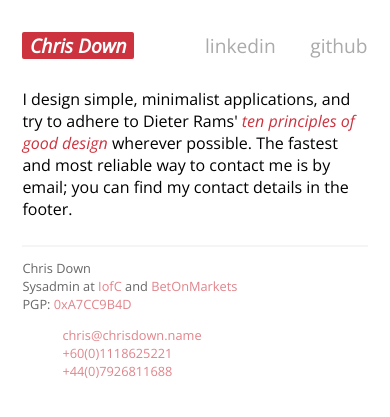
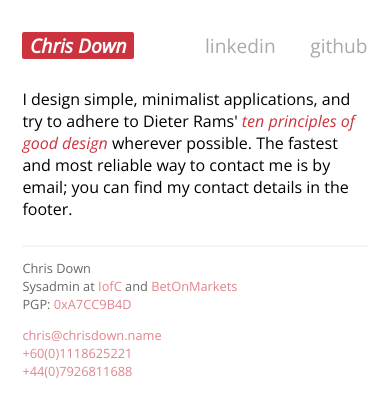
Before and after one commit to cdown/chrisdown.name, a Jekyll site: the page built from index.html, in a window 390 px wide. Shown: the top 417 px of the page. Built offline with Jekyll 4.4.1, drawn with Linux system fonts in a browser that asks for light colours.

Commit message:
Change contact unordered list to <br>.
I think this is probably more semantically correct (plus its easier to
fix the @media stuff on small screens now).

```diff
--- a/_layouts/default.html
+++ b/_layouts/default.html
@@ -46,14 +46,12 @@
                 </p>
             </div>
             <div class="contact">
-                <nav>
-                    <ul>
-                        <li><a href="mailto:{{ site.personal.email }}">{{ site.personal.email }}</a></li>
-                        {% for phone in site.personal.phones %}
-                            <li><a href="tel:{{ phone.literal }}">{{ phone.visual }}</a></li>
-                        {% endfor %}
-                    </ul>
-                </nav>
+                <p>
+                    <a href="mailto:{{ site.personal.email }}">{{ site.personal.email }}</a><br>
+                    {% for phone in site.personal.phones %}
+                        <a href="tel:{{ phone.literal }}">{{ phone.visual }}</a><br>
+                    {% endfor %}
+                </p>
             </div>
         </footer>
     </body>
--- a/css/style.css
+++ b/css/style.css
@@ -128,17 +128,12 @@ footer div.contact a {
     font-style: normal;
 }
 
-footer div.contact nav {
+footer div.contact p {
     text-align: right;
 }
 
-footer div.contact nav li {
-    list-style: none;
-}
-
-footer nav, footer div p {
+footer div p {
     margin: 1em 0 0;
-    list-style-position: inside;
 }
 
 article p {
@@ -154,7 +149,7 @@ article p {
         float: none;
     }
 
-    footer div.contact nav {
+    footer div.contact p {
         text-align: left;
     }
 }
```
